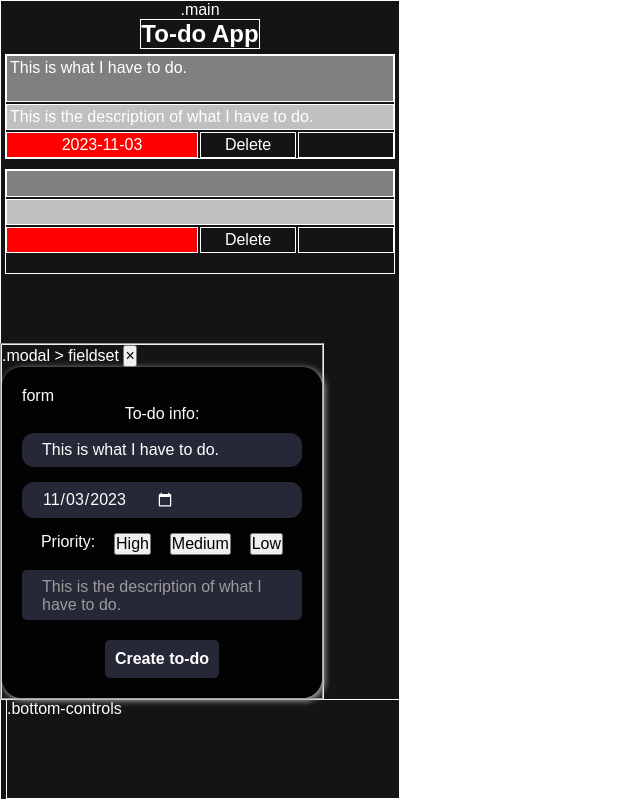
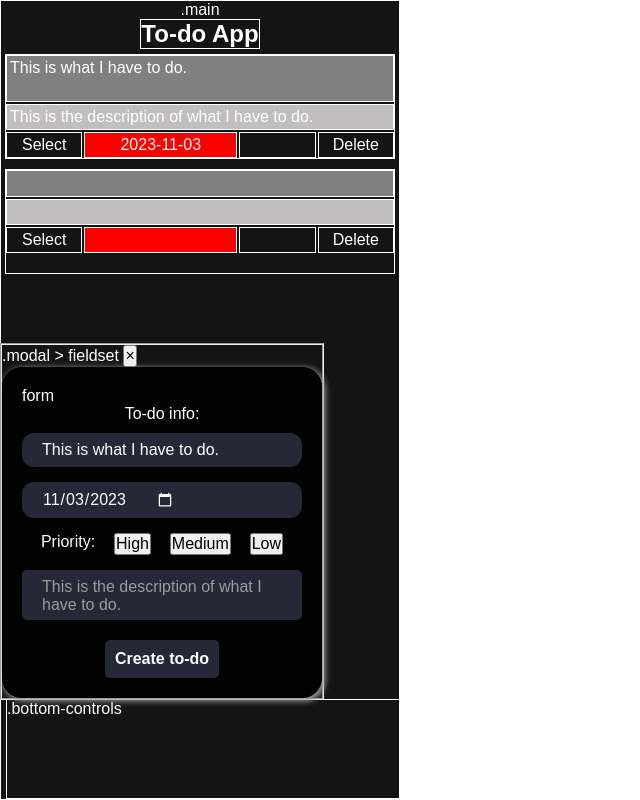
Before and after one commit to t0ntin/to-do-list, a website built with webpack: page src/index.html in a window 1280 px wide. Both pictures are taken after a click on the button "Create to-do". Shown: the whole page, without its empty margins (0-640 px from the left). Built offline with nearby package versions, Linux system fonts and the light colour scheme.

Commit message:
added select button to todo item.

```diff
--- a/src/index.html
+++ b/src/index.html
@@ -21,6 +21,8 @@
       <li class="todo-date"></li>
       <li class="todo-priority"></li>
       <li class="todo-delete">Delete</li>
+    <li class="todo-select">Select</li>
+
 
 
 
--- a/src/render-to-do.js
+++ b/src/render-to-do.js
@@ -14,6 +14,7 @@ export function renderTodos() {
     <li class="todo-date">${todo.dueDate}</li>
     <li class="todo-priority">${todo.priority}</li>
     <li class="todo-delete">Delete</li>
+    <li class="todo-select">Select</li>
   </ul>`
 
   }
--- a/src/style.css
+++ b/src/style.css
@@ -258,7 +258,7 @@ input[type="checkbox"] {
   height: 105px;
   margin: 5px 3px 5px 3px;
   display: grid;
-  grid-template-columns: 2fr 1fr 1fr;
+  grid-template-columns: 1fr 2fr 1fr 1fr;
   grid-template-rows: minmax(auto, auto) minmax(auto, 26px) 26px;
   gap: 2px;
 
@@ -272,7 +272,7 @@ input[type="checkbox"] {
 .todo-title {
   overflow: auto;
   background-color: gray;
-  grid-column:1/4 ;
+  grid-column:1/5 ;
   grid-row: 1/2;
 
 }
@@ -280,14 +280,14 @@ input[type="checkbox"] {
 .todo-description {
   overflow: auto;
   background-color: rgb(192, 190, 190);
-  grid-column:1/4 ;
+  grid-column:1/5 ;
   grid-row: 2/3;
 
 }
 
 .todo-date {
   background-color: red;
-  grid-column:1/2 ;
+  grid-column:2/3;
   grid-row: 3/4;
   text-align: center;
 
@@ -299,9 +299,16 @@ input[type="checkbox"] {
   text-align: center;
 
 }
+
 .todo-delete {
-  /* grid-column:3/4 ;
-  grid-row: 3/4; */
+  grid-column:4/5 ;
+  grid-row: 3/4;
+  text-align: center;
+}
+
+.todo-select {
+  grid-column:1/2 ;
+  grid-row: 3/4;
   text-align: center;
 
 }
```
Also changed, not shown: dist/bundle.js, dist/index.html.
